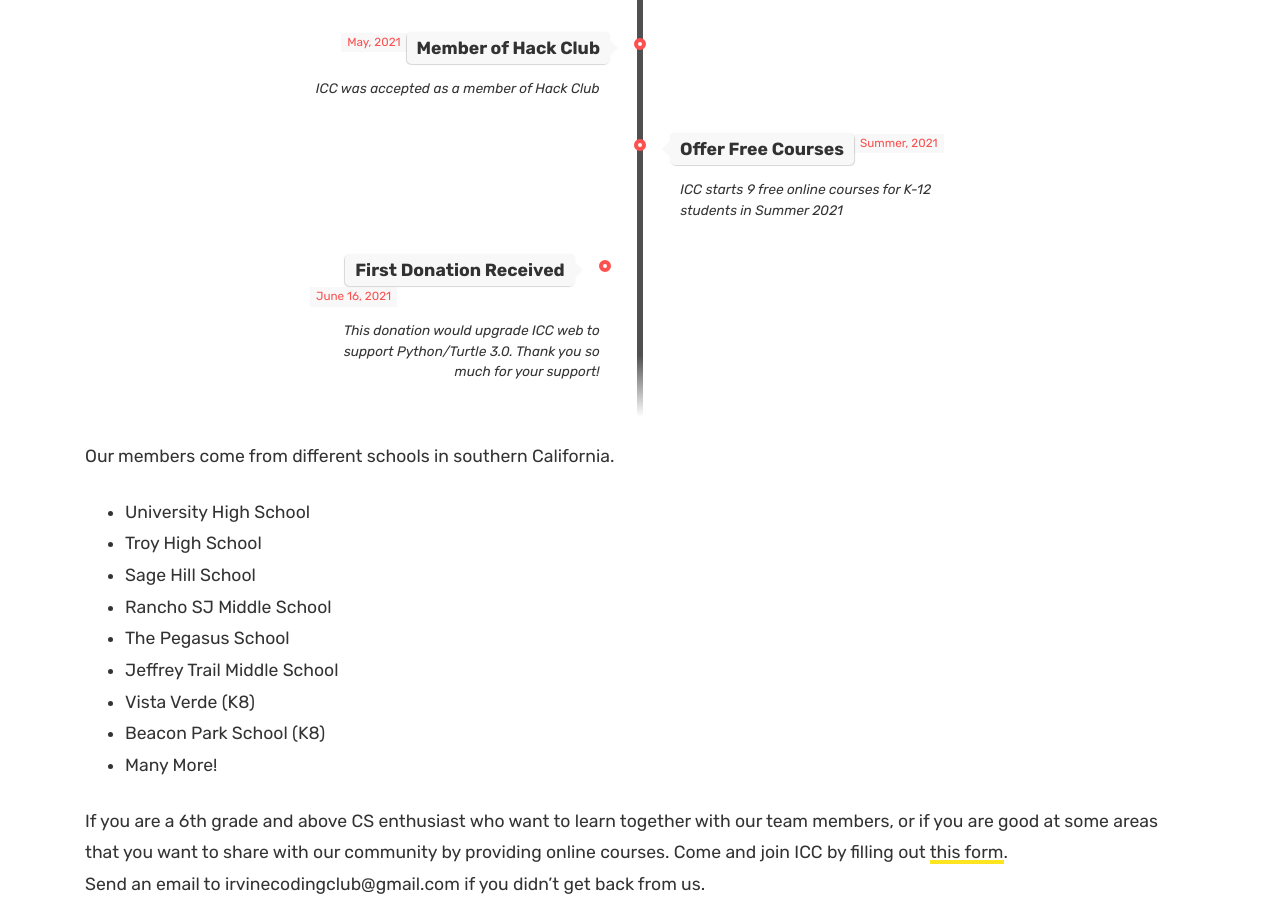
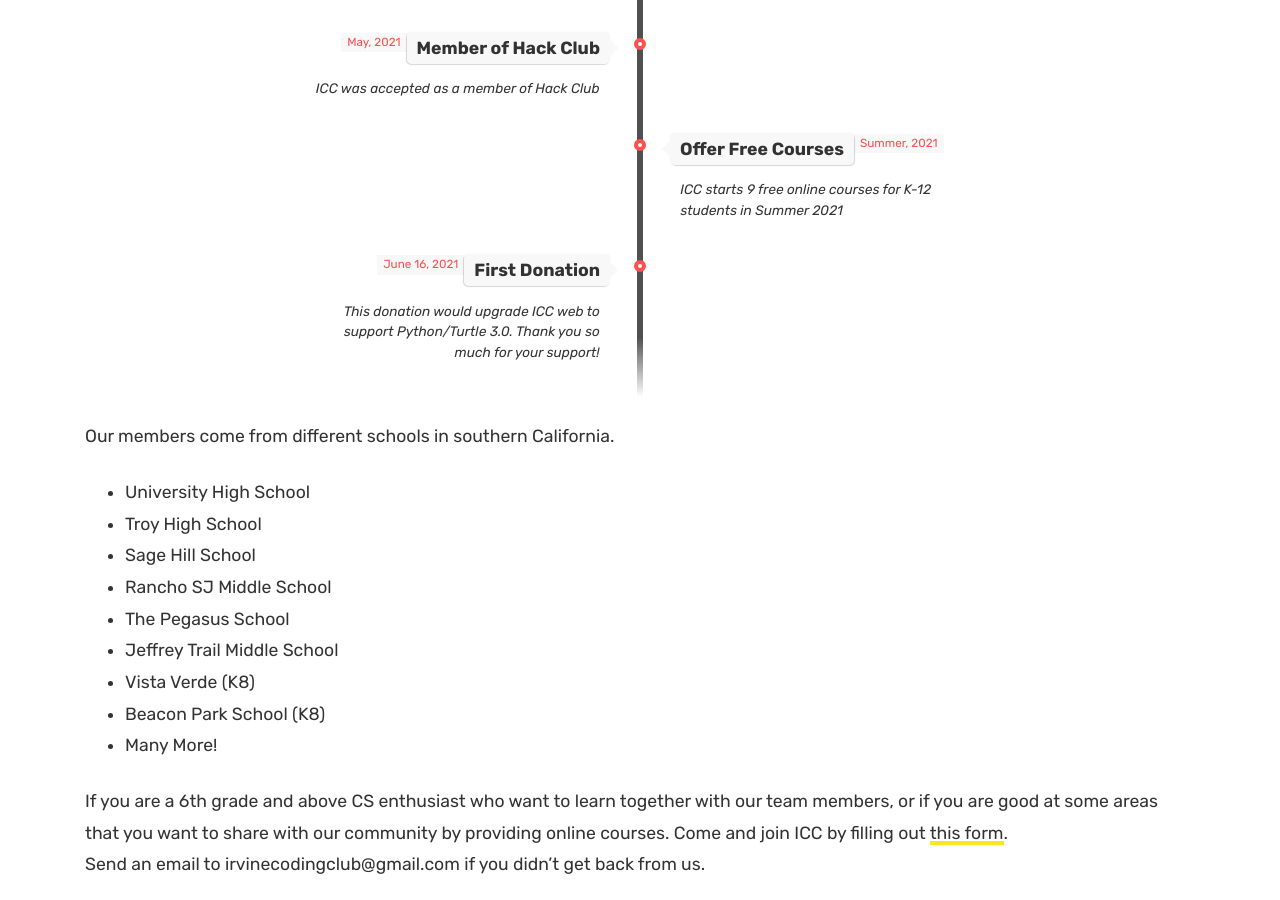
Before and after one commit to irvinecodingclub/irvinecodingclub.github.io, a Jekyll site: the page built from about.md, in a window 1280 px wide and 900 px high, scrolled down 2902 px. Built offline with Jekyll 4.4.1, drawn with Linux system fonts in a browser that asks for light colours.

Commit message:
Update about.md

```diff
--- a/about.md
+++ b/about.md
@@ -213,7 +213,7 @@ The orgnization was created as a student run community service orgnization for C
   	<li>
   		<div class="direction-l">
   			<div class="flag-wrapper">
-  				<span class="flag">First Donation Received</span>
+  				<span class="flag">First Donation</span>
   				<span class="time-wrapper"><span class="time">June 16, 2021</span></span>
   			</div>
   			<div class="desc">This donation would upgrade ICC web to support Python/Turtle 3.0. Thank you so much for your support!</div>
```
